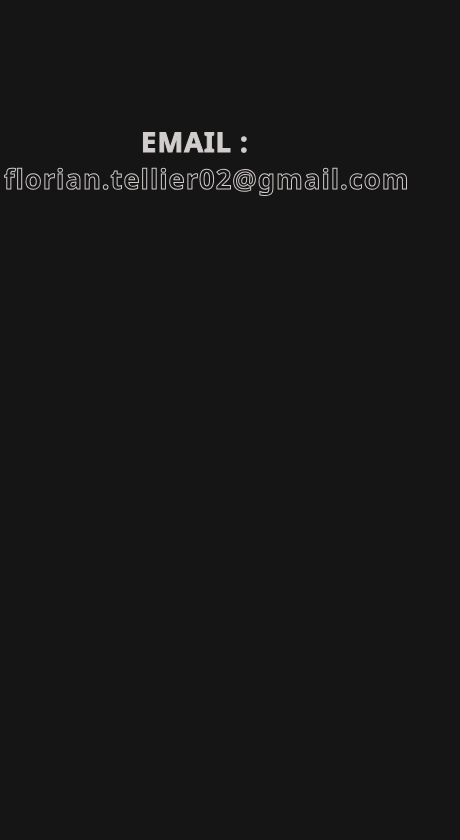
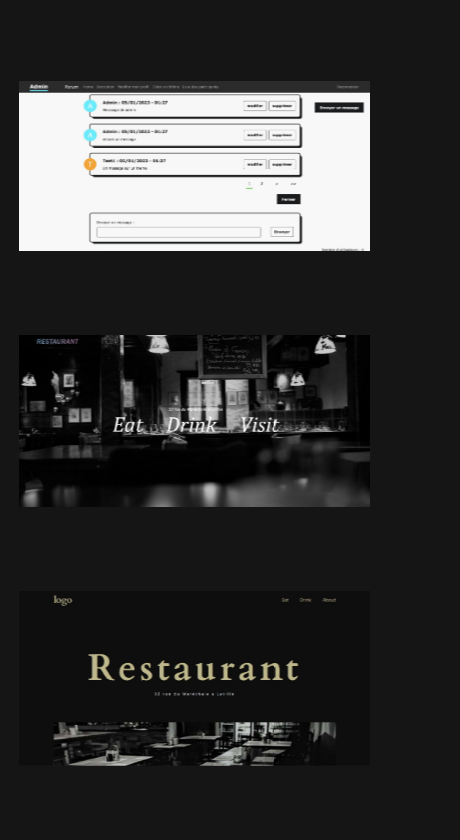
Before and after one commit to multicolores/portfolio-3.0, a Gatsby site: page / in a window 390 px wide. Shown: the part 2284-3124 px from the top of the page, 460 px wide, since content can reach past the window. Before the commit the page ends 2866 px from the top, so only its background shows below. Built offline with nearby package versions, Linux system fonts and the light colour scheme; Gatsby itself is replaced by a stand-in of ours.

Commit message:
[STYLE] - make home page portfolio-projects responsive WIP

```diff
--- a/src/components/styles/styles.scss
+++ b/src/components/styles/styles.scss
@@ -43,7 +43,18 @@
   background: $bg_color;
   color: $text-color;
   overflow-x: hidden;
+  @media (max-width: 1000px) {
+    width: 100vw;
+  }
 }
+
+main {
+  @media (max-width: 1000px) {
+    width: 100%;
+    overflow-x: hidden;
+  }
+}
+
 a {
   text-decoration: none;
 }
@@ -568,9 +579,7 @@
   width: 90%;
   position: relative;
   margin-top: 15%;
-  @media (max-width: 1000px) {
-    display: none;
-  }
+
   .description {
     position: sticky;
     top: 0;
@@ -579,6 +588,10 @@
     width: 50%;
     z-index: -1;
     pointer-events: none;
+
+    @media (max-width: 1000px) {
+      height: 10vh;
+    }
     h1 {
       position: relative;
       text-transform: uppercase;
@@ -645,6 +658,10 @@
     flex-wrap: wrap;
     margin-left: 50%;
     gap: 10vh;
+    @media (max-width: 1000px) {
+      width: 100%;
+      margin-left: 0%;
+    }
     div {
       width: 100%;
       position: relative;
@@ -710,6 +727,9 @@
   align-items: center;
   flex-wrap: wrap;
   opacity: 1;
+  @media (max-width: 1000px) {
+    height: 20vh;
+  }
   div {
     width: 100%;
     display: flex;
@@ -753,7 +773,7 @@
     font-weight: bold;
     margin: 0;
     @media (max-width: 1000px) {
-      font-size: 7vw;
+      font-size: 6vw;
     }
     @media (max-width: 740px) {
       letter-spacing: 1px;
```
